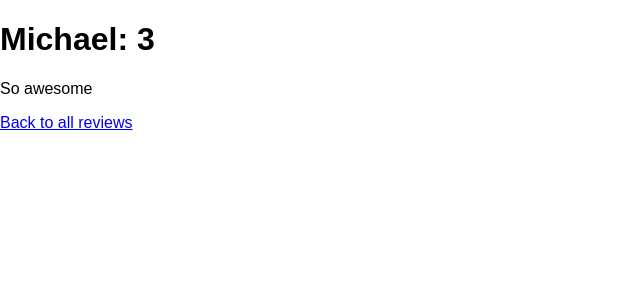
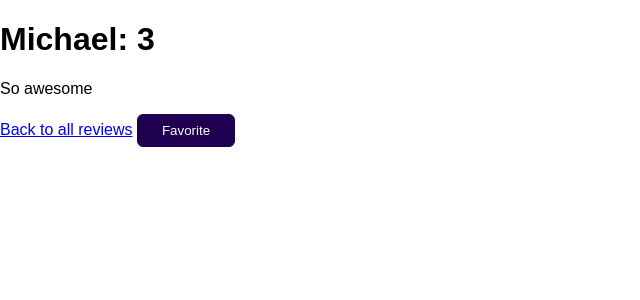
Before and after one commit to mcampbell/udemy-django, a Django app: page /reviews/1 in a window 1280 px wide. Shown: the top 300 px of the page, without its empty margins (0-640 px from the left). Run offline with Django 5.2, Linux system fonts and the light colour scheme; data comes from the database, SQL or seed files in the repository.

Commit message:
Added a button for Favorites and set a lower session TTL

```diff
--- a/feedback/feedback/settings.py
+++ b/feedback/feedback/settings.py
@@ -126,3 +126,5 @@ DEFAULT_AUTO_FIELD = "django.db.models.BigAutoField"
 
 MEDIA_ROOT = "/tmp"
 MEDIA_URL = "/media/"
+
+SESSION_COOKIE_AGE=300
--- a/feedback/reviews/templates/reviews/review_detail.html
+++ b/feedback/reviews/templates/reviews/review_detail.html
@@ -6,4 +6,5 @@
     <h1>{{ object.username }}: {{ object.rating }}</h1>
     <p>{{ object.review }}</p>
     <a href="{% url 'review-list' %}">Back to all reviews</a>
+    <button>Favorite</button>
 {% endblock %}
```
